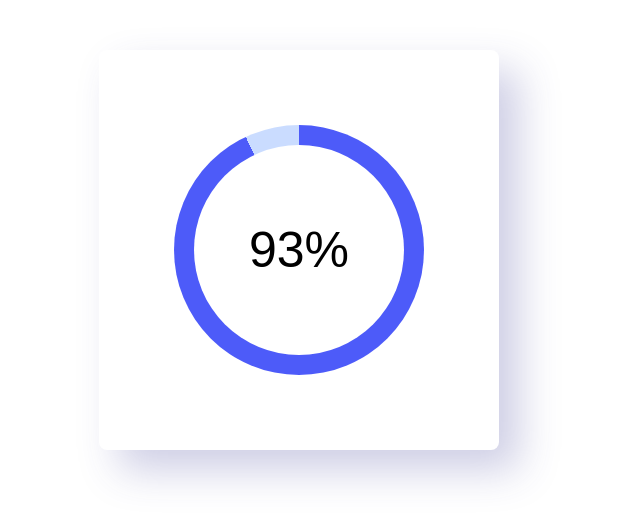
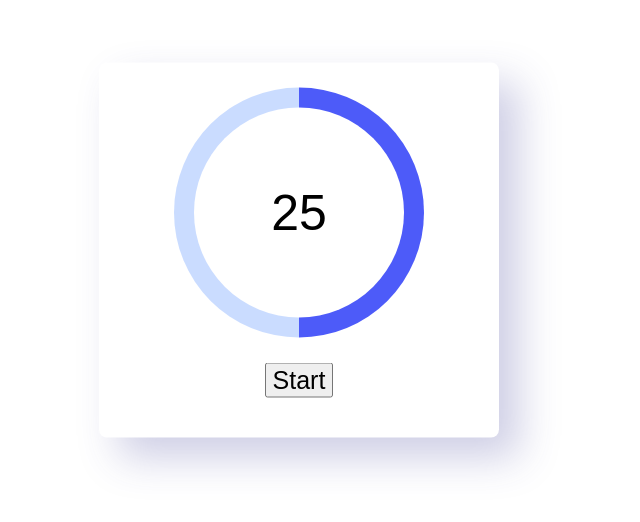
Before and after one commit to matedavid/vue-pomodoro, a Vue app: page / in a window 1280 px wide. Shown: the part 150-672 px from the top of the page, without its empty margins (341-981 px from the left). Built offline with nearby package versions, Linux system fonts and the light colour scheme.

Commit message:
moved rounded timer to separate file and added button

```diff
--- a/src/App.vue
+++ b/src/App.vue
@@ -1,56 +1,48 @@
 <template>
-  <!-- <div class="container">
-    <RoundedTimer />
-    <Button text="Start" />
-  </div> -->
-
   <div class="container">
-    <div
-      class="circular-progress"
-      :style="{
-        background: `conic-gradient(#4d5bf9 ${progressValue * 3.6}deg, #cadcff ${progressValue * 3.6}deg)`,
-      }"
-    >
-      <div class="value-container">{{ progressValue }}%</div>
-    </div>
+    <rounded-timer value=25 perc=50 />
+    <timer-button text="Start" />
   </div>
 </template>
 
 <script lang="ts">
 import { defineComponent } from "vue";
 
-import Button from "./components/Button.vue";
+import TimerButton from "./components/TimerButton.vue";
 import RoundedTimer from "./components/RoundedTimer.vue";
 
 export default defineComponent({
   name: "App",
   components: {
-    //Button,
-    //RoundedTimer,
+    TimerButton,
+    RoundedTimer,
   },
   data() {
     return {
-      progressValue: 100,
+      progressValue: 10,
+      limitProgress: 0,
+      interval: -1
     };
   },
   methods: {
     increaseProgress() {
       this.progressValue--;
+
+      if (this.progressValue == this.limitProgress) {
+        clearInterval(this.interval);
+      }
     },
   },
   created() {
-    setInterval(this.increaseProgress, 1000);
+    this.interval = setInterval(this.increaseProgress, 1000);
   },
 });
 </script>
 
 <style>
-body {
-  height: 100vh;
-}
-
 .container {
-  height: 400px;
+  padding-top: 25px;
+  height: 350px;
   width: 400px;
   background-color: white;
   position: absolute;
@@ -58,37 +50,9 @@ body {
   top: 50%;
   left: 50%;
   border-radius: 8px;
-
   box-shadow: 20px 20px 40px rgba(60, 60, 150, 0.25);
 
-  display: grid;
-  place-items: center;
+  text-align: center;
 }
 
-.circular-progress {
-  position: relative;
-  height: 250px;
-  width: 250px;
-  background-color: orange;
-
-  border-radius: 50%;
-
-  display: grid;
-  place-items: center;
-}
-
-.circular-progress:before {
-  content: "";
-  position: absolute;
-  height: 84%;
-  width: 84%;
-  background-color: white;
-  border-radius: 50%;
-}
-
-.value-container {
-  position: relative;
-  font-family: Arial;
-  font-size: 50px;
-}
 </style>
--- a/src/components/RoundedTimer.vue
+++ b/src/components/RoundedTimer.vue
@@ -1,6 +1,13 @@
 <template>
-  <div class="circle">
-    hola
+  <div class="rounded-container">
+    <div
+      class="circular-progress"
+      :style="{
+        background: `conic-gradient(#4d5bf9 ${perc * 3.6}deg, #cadcff ${perc * 3.6}deg)`,
+      }"
+    >
+      <div class="value-container">{{ value }}</div>
+    </div>
   </div>
 </template>
 
@@ -9,14 +16,43 @@ import { defineComponent } from "vue";
 
 export default defineComponent({
   name: "rounded-timer",
+  props: {
+    value: Number,
+    perc: Number,
+  }
 });
 </script>
 
 <style scoped>
-.circle {
-  width: 200px;
-  height: 200px;
+.rounded-container {
+  display: grid;
+  place-items: center;
+}
 
-  background-color: red;
+.circular-progress {
+  position: relative;
+  height: 250px;
+  width: 250px;
+  background-color: orange;
+
+  border-radius: 50%;
+
+  display: grid;
+  place-items: center;
+}
+
+.circular-progress:before {
+  content: "";
+  position: absolute;
+  height: 84%;
+  width: 84%;
+  background-color: white;
+  border-radius: 50%;
+}
+
+.value-container {
+  position: relative;
+  font-family: Arial;
+  font-size: 50px;
 }
 </style>
--- a/src/components/Button.vue
+++ b/src/components/TimerButton.vue
@@ -6,7 +6,7 @@
 import { defineComponent } from "vue";
 
 export default defineComponent({
-  name: "own-button",
+  name: "timer-button",
   components: {},
   props: {
     text: String
@@ -16,5 +16,8 @@ export default defineComponent({
 </script>
 
 <style scoped>
-
+button {
+  margin-top: 25px;
+  font-size: 25px;
+}
 </style>
```
